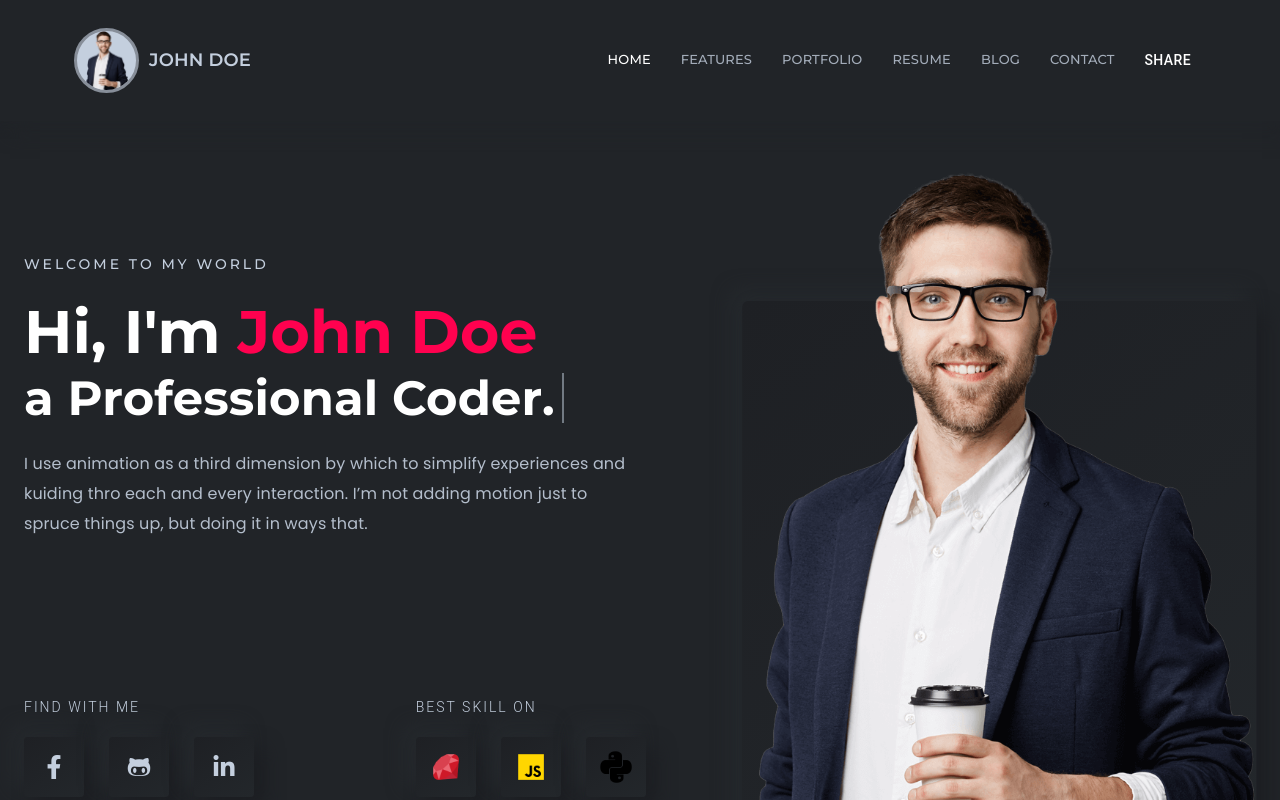
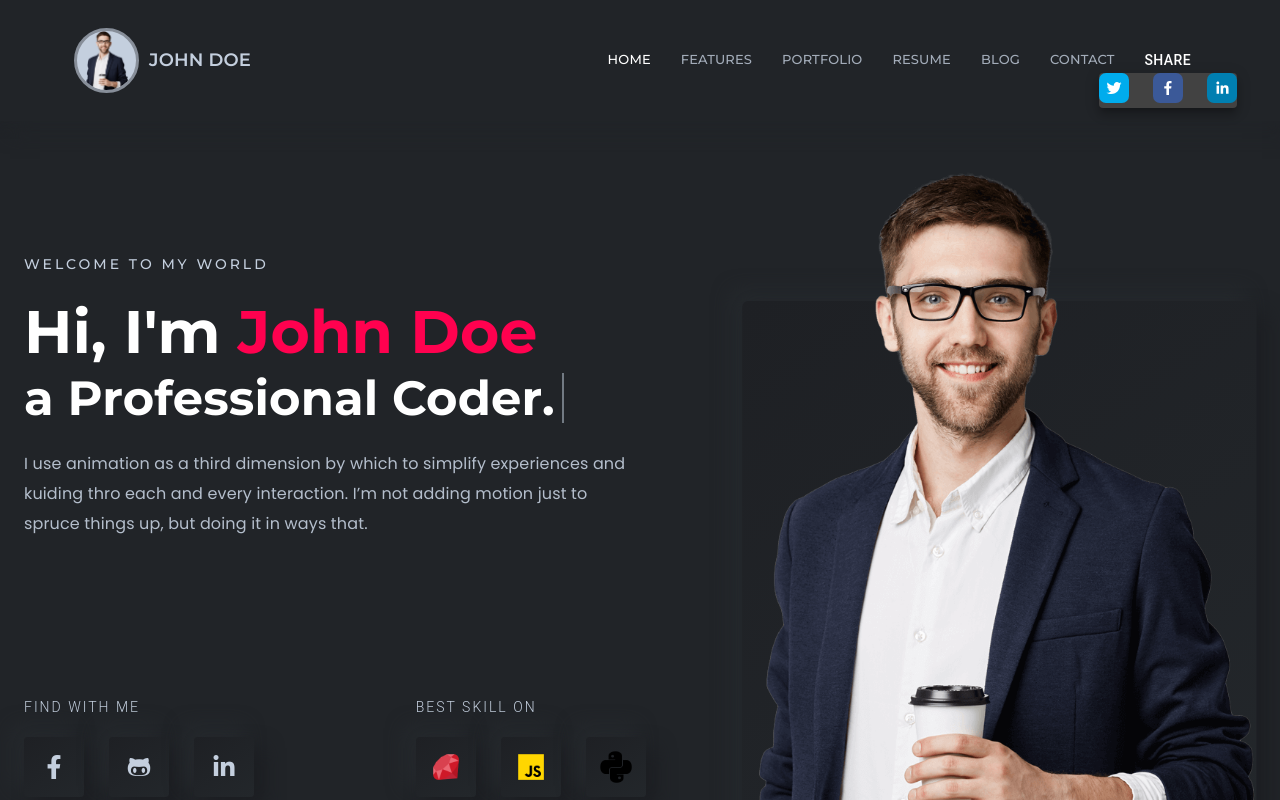
Before and after one commit to imranprof/jobs-frontend, a Next.js app: page /profile in a window 1280 px wide. Both pictures are taken after a click on the button "SHARE". Shown: the top 800 px of the page. Built offline with nearby package versions, Linux system fonts and the light colour scheme; a web font is replaced by a local one; what next-redux-wrapper would draw is missing.

Commit message:
feat: add icon popover in share button

```diff
--- a/src/lib/profile/profileshare/profileShare.js
+++ b/src/lib/profile/profileshare/profileShare.js
@@ -1,4 +1,4 @@
-import {Container} from "@material-ui/core";
+import {Box, Container, Paper} from "@material-ui/core";
 import {
     FacebookShareButton,
     LinkedinShareButton,
@@ -15,24 +15,23 @@ import {
 export const ProfileShare = (props) => {
     return (
 
-        <div>
-            <h3>Share On</h3>
+        <Box>
             <TwitterShareButton url={props.shareUrl}
                                 title={"Stay connect with me in Seek Right jobs\n\n"}
                                 tags="#seekRightjobs">
-                <TwitterIcon round={true} size={45}/>
+                <TwitterIcon borderRadius={15} size={30}/>
             </TwitterShareButton>
             <FacebookShareButton url={props.shareUrl}
                                  quote={"Stay connect with me in Seek Right jobs"}
                                  hashtag="#seekRightsjob">
-                <Container><FacebookIcon round={true} size={45}/></Container>
+                <Container><FacebookIcon borderRadius={15} size={30}/></Container>
             </FacebookShareButton>
             <LinkedinShareButton url={props.shareUrl}
                                  title={"Stay connect with me in Seek Right jobs"}
                                  source="www.seekrightjobs.org">
-                <LinkedinIcon  round={true} size={45}/>
+                <LinkedinIcon  borderRadius={15} size={30}/>
             </LinkedinShareButton>
-        </div>
+        </Box>
 
 
     );
--- a/src/pages/profile/index.js
+++ b/src/pages/profile/index.js
@@ -2,7 +2,7 @@ import CustomDivider from "../../lib/profile/divider/divider";
 import Sections from "../../lib/profile/sections";
 import TopSection from "../../views/Profile/TopSection";
 import withLayout from "../../views/Layout";
-import {ProfileShare} from "../../lib/profile/profileshare/profileShare";
+
 
 const Profile = () => {
     return (
@@ -10,7 +10,6 @@ const Profile = () => {
             <TopSection/>
             <CustomDivider/>
             <Sections/>
-            <ProfileShare shareUrl={"https://facebook.com/imransart"}/>
         </>
     );
 }
--- a/src/views/Profile/Header/components/navItems.js
+++ b/src/views/Profile/Header/components/navItems.js
@@ -2,11 +2,15 @@ import {Link} from 'react-scroll'
 
 import List from "@material-ui/core/List";
 import ListItem from "@material-ui/core/ListItem";
+import React from "react";
 
 import {NavigationLinksData} from "../../../../../API/elements/profile/navigationLinksData";
 import {Button, Popover} from "@material-ui/core";
+import {ProfileShare} from "../../../../lib/profile/profileshare/profileShare";
+
 
 const NavItems = ({classes, variant}) => {
+    const [anchorElBottom, setAnchorElBottom] = React.useState(null);
     return (
         <List>
             {NavigationLinksData.map((link) =>
@@ -17,7 +21,26 @@ const NavItems = ({classes, variant}) => {
                     </Link>
                 </ListItem>)
             )}
-            <Button className={`${classes.headerWrapper}__nav ${classes.headerWrapper}__nav--${variant}`}>Share</Button>
+
+            <Button onClick={event => setAnchorElBottom(event.currentTarget)} className={`${classes.headerWrapper}__nav ${classes.headerWrapper}__nav--${variant} active`}  >
+                Share
+            </Button>
+            <Popover
+                open={Boolean(anchorElBottom)}
+                anchorEl={anchorElBottom}
+                onClose={() => setAnchorElBottom(null)}
+                anchorOrigin={{
+                    vertical: "bottom",
+                    horizontal: "center"
+                }}
+                transformOrigin={{
+                    vertical: "top",
+                    horizontal: "center"
+                }}
+            >
+                <ProfileShare shareUrl={"https://facebook.com/imransart"}/>
+
+            </Popover>
         </List>
     );
 };
```
